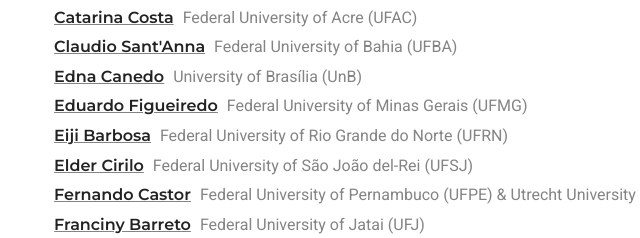
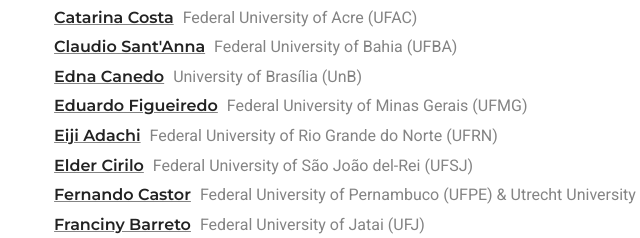
Before and after one commit to vem-workshop/vem2021, a plain HTML site: page organization.html in a window 1280 px wide. Shown: the part 1908-2146 px from the top of the page, 295-935 px from the left. Drawn offline with Linux system fonts and the light colour scheme; some packages are replaced by stand-ins of ours; a script that the page names is missing.

Commit message:
Update Program Committee

```diff
--- a/organization.html
+++ b/organization.html
@@ -395,7 +395,7 @@
                         <ul class="list-inline">
                             <li class="list-inline-item">
                                 <a href="https://scholar.google.com/citations?user=OwtkXrkAAAAJ&hl=pt-BR" target="_blank">
-                                    <h6>Eiji Barbosa</h6>
+                                    <h6>Eiji Adachi</h6>
                                 </a>
                             </li>
                             <li class="list-inline-item">Federal University of Rio Grande do Norte (UFRN)</li>
```
